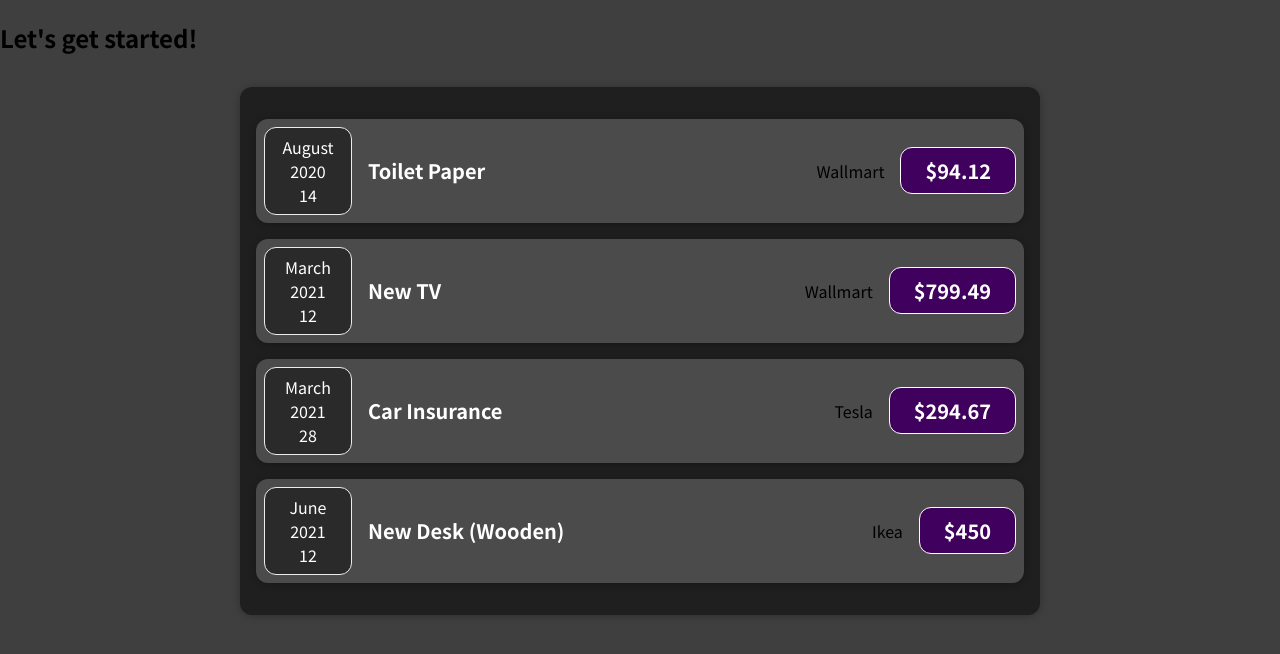
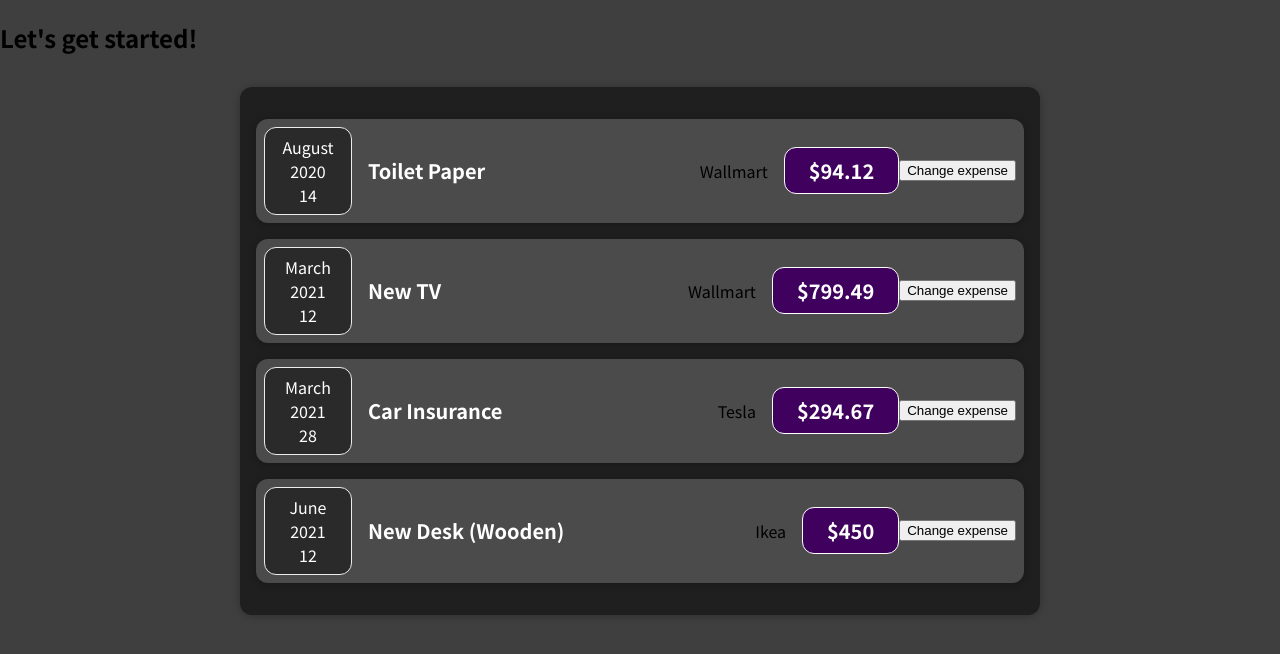
Before and after one commit to hrd05/first-react-project, a React (Create React App) app: page / in a window 1280 px wide. Shown: the top 654 px of the page. Built offline with nearby package versions, Linux system fonts and the light colour scheme.

Commit message:
use of useState (React states)

```diff
--- a/src/components/Expenses/ExpenseItem.js
+++ b/src/components/Expenses/ExpenseItem.js
@@ -1,18 +1,31 @@
 import "./ExpenseItem.css";
+import React, { useState } from "react";
 import ExpenseDate from "./ExpenseDate";
 import ExpenseDetail from "./ExpenseDetail";
 import Card from "../UI/Card";
 
 const ExpenseItem = (props) => {
+
+    const [amount, setTitle] = useState(props.amount);
+    const clickHandler = () => {
+        setTitle(100);
+        // console.log(title);
+    };
+
+
+
     return (
         <Card className="expense-item">
             <ExpenseDate date={props.date} />
             <ExpenseDetail
                 title={props.title}
                 place={props.place}
-                amount={props.amount}
+                amount={amount}
             />
+            <button onClick={clickHandler}>Change expense</button>
+            {/* <button onClick={deleteHandler} id={props.id}>Delete</button> */}
         </Card>
+
 
 
     );
--- a/src/components/Expenses/Expenses.js
+++ b/src/components/Expenses/Expenses.js
@@ -9,6 +9,7 @@ const Expenses = (props) => {
         <Card className="expenses">
             {expenses.map((expense) => (
                 <ExpenseItem
+                    id={expense.id}
                     title={expense.title}
                     amount={expense.amount}
                     date={expense.date}
```
